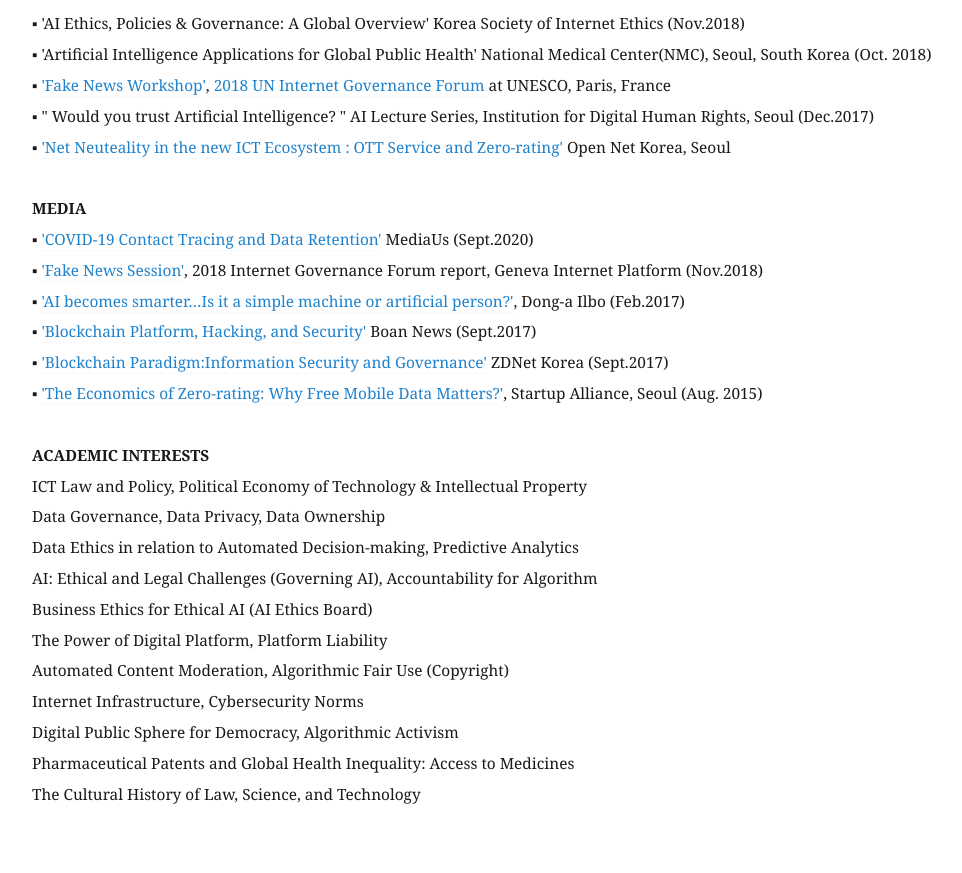
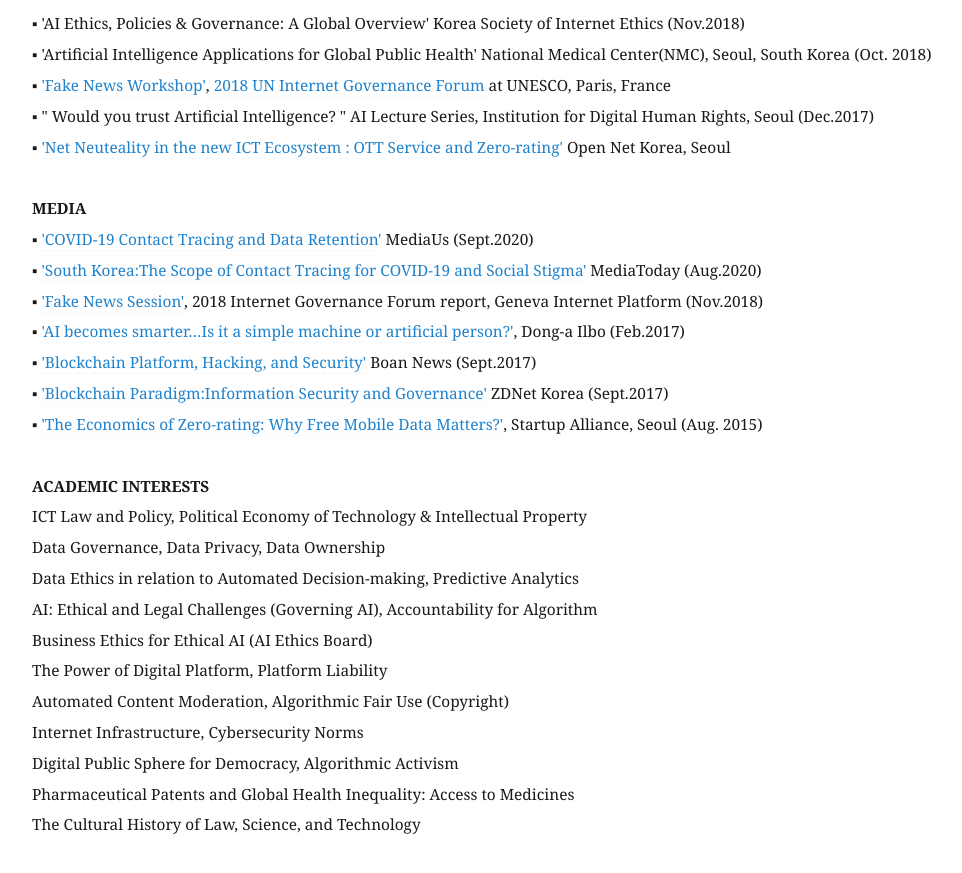
Before and after one commit to eunchangchoi/eunchangchoi.github.io, a Jekyll site: the page built from index.md, in a window 1280 px wide and 900 px high, scrolled down 3377 px. Shown: the top 873 px of the window, without its empty margins (68-1030 px from the left). Built offline with Jekyll 4.4.1, drawn with Linux system fonts in a browser that asks for light colours.

Commit message:
Update index.md

```diff
--- a/index.md
+++ b/index.md
@@ -69,7 +69,8 @@
 ▪ <a href="https://opennet.or.kr/wp-content/uploads/2015/08/발표자료-Net-Neutrality-OTT-Zero-ratinghandout-2015812-.pdf">'Net Neuteality in the new ICT Ecosystem : OTT Service and Zero-rating'</a> Open Net Korea, Seoul <br>
   <br>
  <strong> MEDIA </strong> <br>
-▪ <a href="http://www.mediaus.co.kr/news/articleView.html?idxno=192351"> 'COVID-19 Contact Tracing and Data Retention'</a> MediaUs (Sept.2020)  <br>
+▪ <a href="http://www.mediaus.co.kr/news/articleView.html?idxno=192351"> 'COVID-19 Contact Tracing and Data Retention'</a> MediaUs (Sept.2020) <br>
+▪ <a href="http://www.mediatoday.co.kr/news/articleView.html?idxno=208888">'South Korea:The Scope of Contact Tracing for COVID-19 and Social Stigma'</a> MediaToday (Aug.2020)  <br>
 ▪   <a href="https://dig.watch/sessions/session-fakenews">'Fake News Session'</a>, 2018 Internet Governance Forum report, Geneva Internet Platform (Nov.2018) <br>
 ▪ <a href="https://www.donga.com/news/article/all/20170225/83056178/1">'AI becomes smarter…Is it a simple machine or artificial person?'</a>, Dong-a Ilbo (Feb.2017)<br>
 ▪ <a href="https://www.boannews.com/media/view.asp?idx=57022&kind=3">'Blockchain Platform, Hacking, and Security' </a> Boan News (Sept.2017)<br>
```
